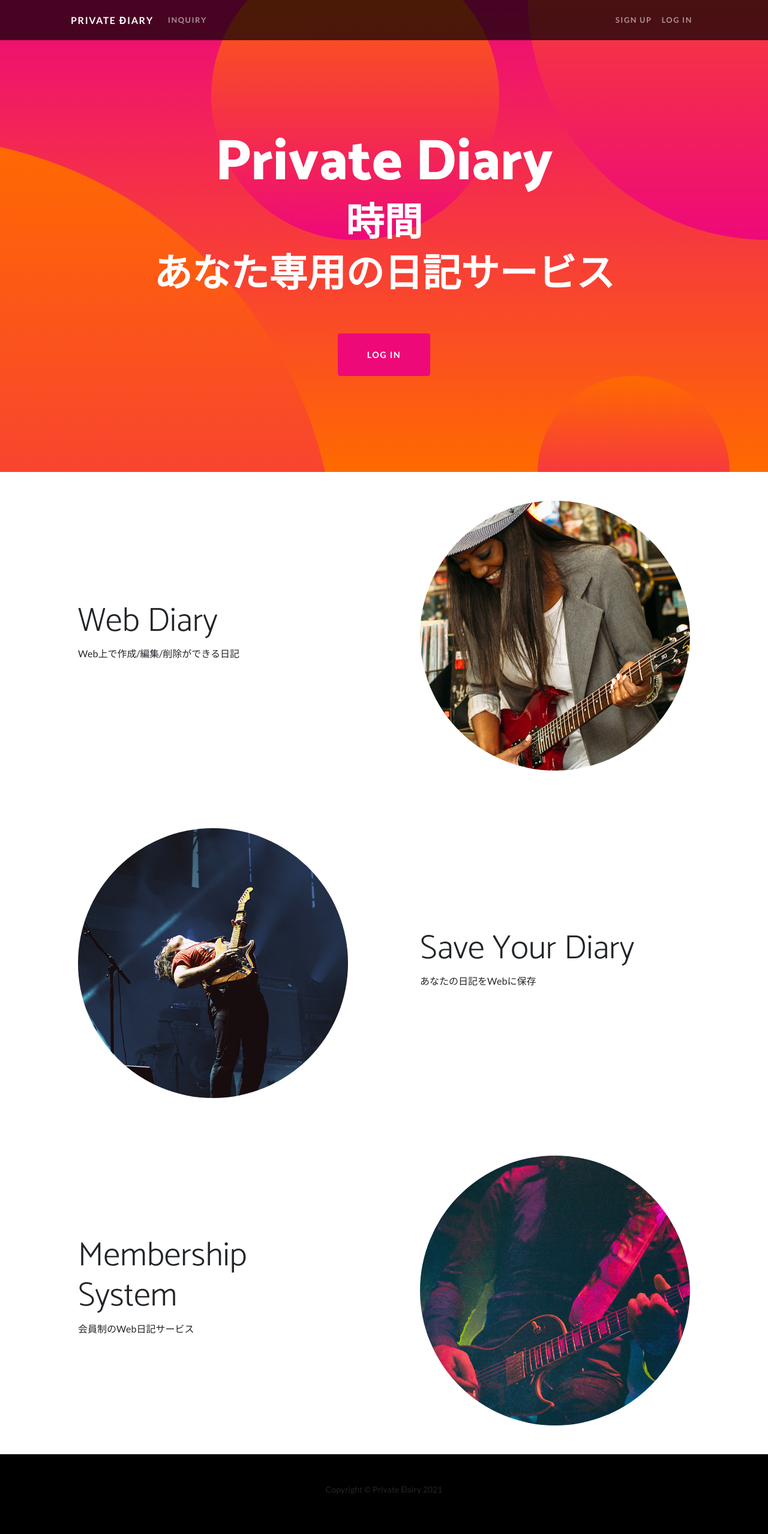
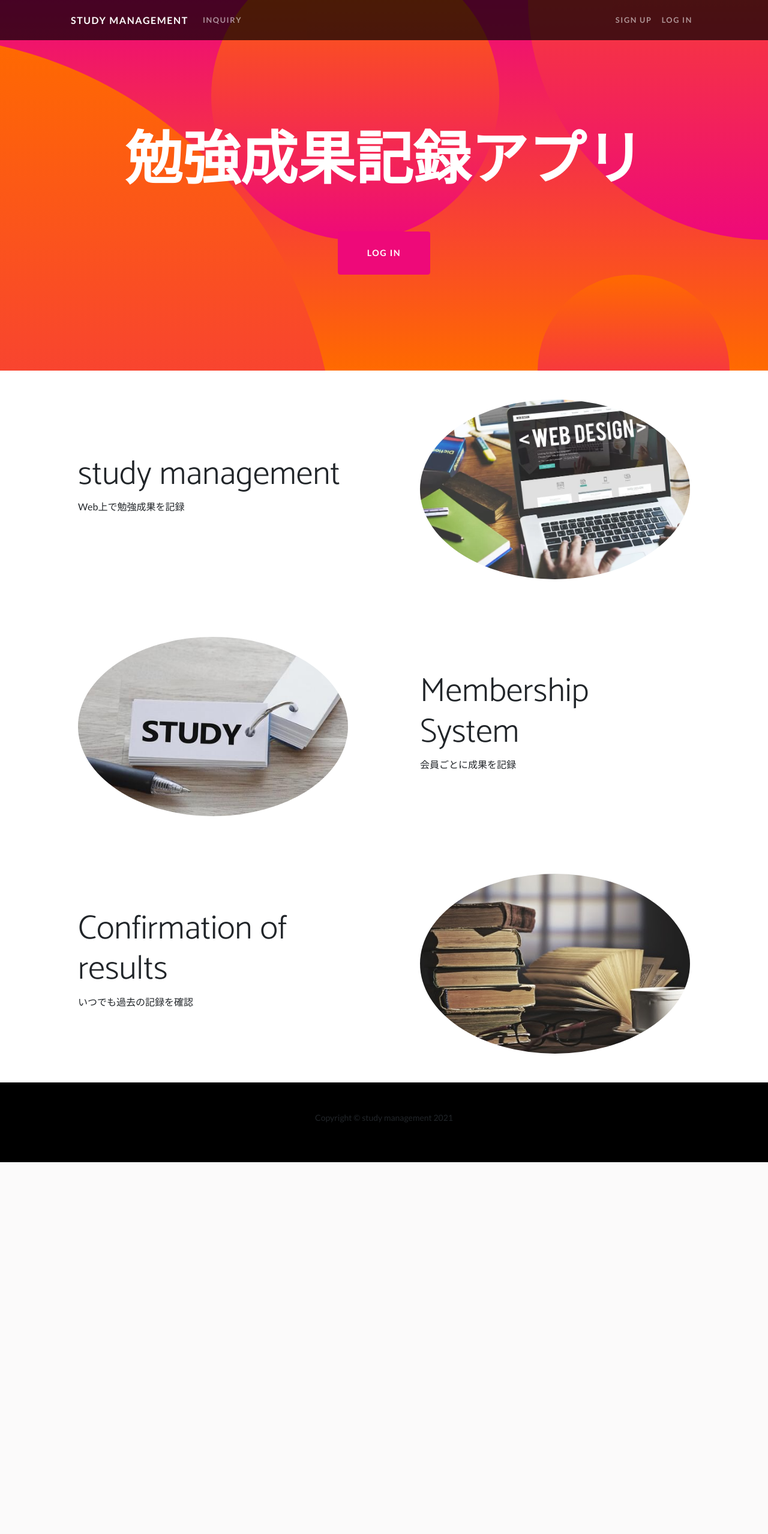
Before and after one commit to makun7111/study_report, a Django app: page / in a window 1280 px wide. Shown: the whole page at 60% size. After the commit the page ends 1938 px from the top, so only its background shows below. Run offline with Django 3.2, Linux system fonts and the light colour scheme; some libraries are stand-ins or nearby versions.

Commit message:
HTMLの調整

```diff
--- a/diary/templates/base.html
+++ b/diary/templates/base.html
@@ -24,7 +24,7 @@
 <!-- Navigation -->
         <nav class="navbar navbar-expand-lg navbar-dark navbar-custom fixed-top">
             <div class="container px-5">
-                <a class="navbar-brand" href="{% url 'diary:index'%}">PRIVATE ĐIARY</a>
+                <a class="navbar-brand" href="{% url 'diary:index'%}">study management</a>
                 <button class="navbar-toggler" type="button" data-bs-toggle ="collapse" data-bs-target="#navbarResponsive" aria-controls="navba rResponsive" aria-expanded="false" aria-label="Toggle navigation"> <span class="navbar-toggler-icon"></span></button>
                 <div class="collapse navbar-collapse" id="navbarResponsive">
                     <ul class="navbar-nav me-auto">
@@ -33,7 +33,7 @@
                         </li>
                         {% if user.is_authenticated %}
                         <li class="nav-item">
-                            <a class="nav-link {% block active_diary_list %}{% endblock %}" href="{% url 'diary:diary_list' %}">DIARY LIST</a>
+                            <a class="nav-link {% block active_diary_list %}{% endblock %}" href="{% url 'diary:diary_list' %}">results LIST</a>
                         </li>
                         {% endif %}
                     </ul>
@@ -75,7 +75,7 @@
 <!-- Footer -->
         <footer class="py-5 bg-black">
 <div class="container px-5">
-    <p class="m- text-center textwhite small">Copyright &copy; Private Đairy 2021</p></div>
+    <p class="m- text-center textwhite small">Copyright &copy; study management 2021</p></div>
         </footer>
 <!-- Bootstrap core JS-->
         <script src="https://cdn.jsdelivr.net/npm/bootstrap@5.1.0/dist/ js/bootstrap.bundle.min.js"></script>
--- a/diary/templates/index.html
+++ b/diary/templates/index.html
@@ -1,17 +1,16 @@
 {% extends 'base.html' %}
 
 {% load static %}
-{% block title %}Web上にあなた専用の日記ぺ－ジを保存できるサービス|Private Diary{% endblock title %}
+{% block title %}Web上にあなたの勉強成果を記録{% endblock title %}
 
 {% block header %}
 <header class="masthead text-center text-white">
     <div class="masthead-content">
         <div class="container">
-            <h1 class="masthead-heading mb-6">Private Diary</h1>
+            <h1 class="masthead-heading mb-6">勉強成果記録アプリ</h1>
 
-            <h2 class="masthead-subheading mb-8"> 時間</h2>
+            <h2 class="masthead-subheading mb-8"></h2>
 
-            <h2 class="masthead-subheading mb-8"> あなた専用の日記サービス</h2>
 
             <a href="{% url 'account_login' %}" class="btn btn-primary btn-xl rounded-pille mt-5">LOG IN</a>
         </div>
@@ -35,8 +34,8 @@
             </div>
             <div class="col-lg-6 order-lg-1">
                 <div class="p-5">
-                    <h2 class="display-4">Web Diary</h2>
-                    <p>Web上で作成/編集/削除ができる日記</p>
+                    <h2 class="display-4">study management</h2>
+                    <p>Web上で勉強成果を記録</p>
                 </div>
             </div>
         </div>
@@ -54,8 +53,8 @@
             </div>
             <div class="col-lg-6">
                 <div class="p-5">
-                    <h2 class="display-4">Save Your Diary</h2>
-                    <p>あなたの日記をWebに保存</p>
+                    <h2 class="display-4">Membership System</h2>
+                    <p>会員ごとに成果を記録</p>
                 </div>
             </div>
         </div>
@@ -71,8 +70,8 @@
             </div>
             <div class="col-lg-6 order-lg-1">
                 <div class="p-5">
-                    <h2 class="display-4">Membership System</h2>
-                    <p>会員制のWeb日記サービス</p>
+                    <h2 class="display-4">Confirmation of results</h2>
+                    <p>いつでも過去の記録を確認</p>
                 </div>
             </div>
         </div>
```
Also changed, not shown: static/assets/img/01.jpg, static/assets/img/02.jpg, static/assets/img/03.jpg.
